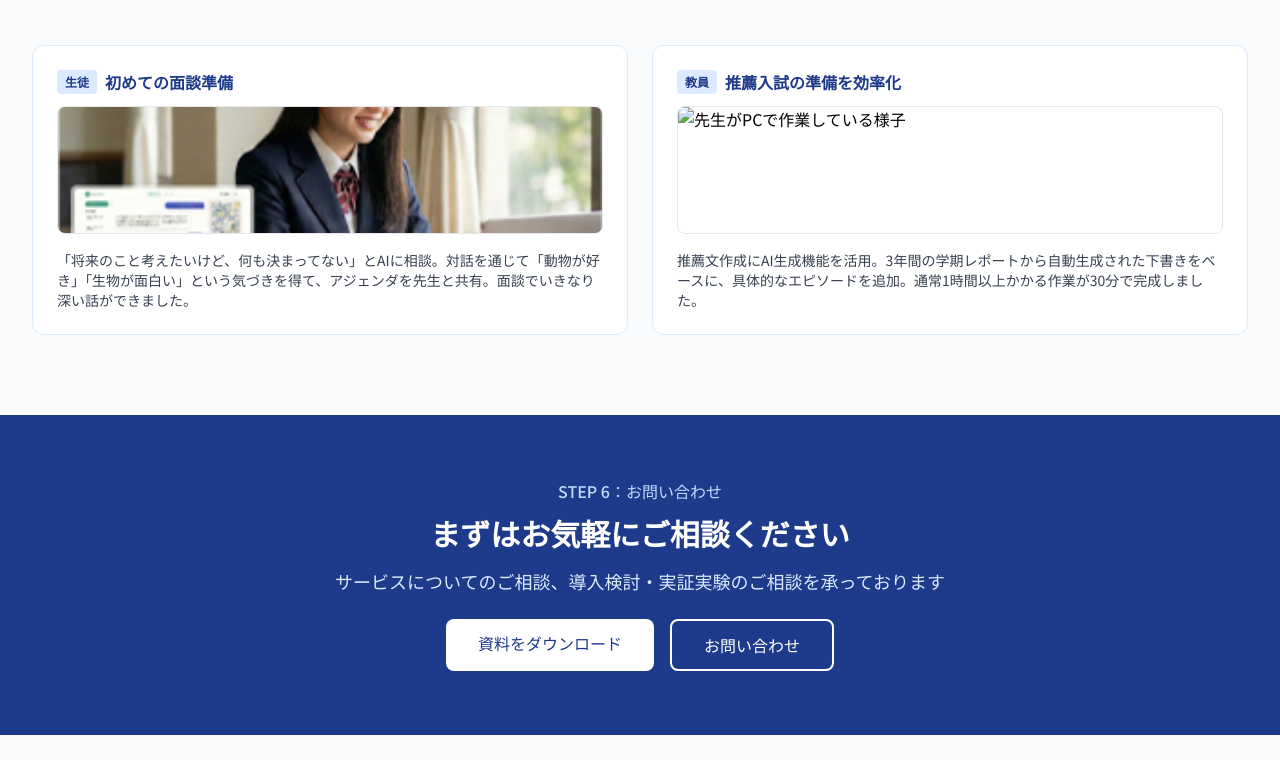
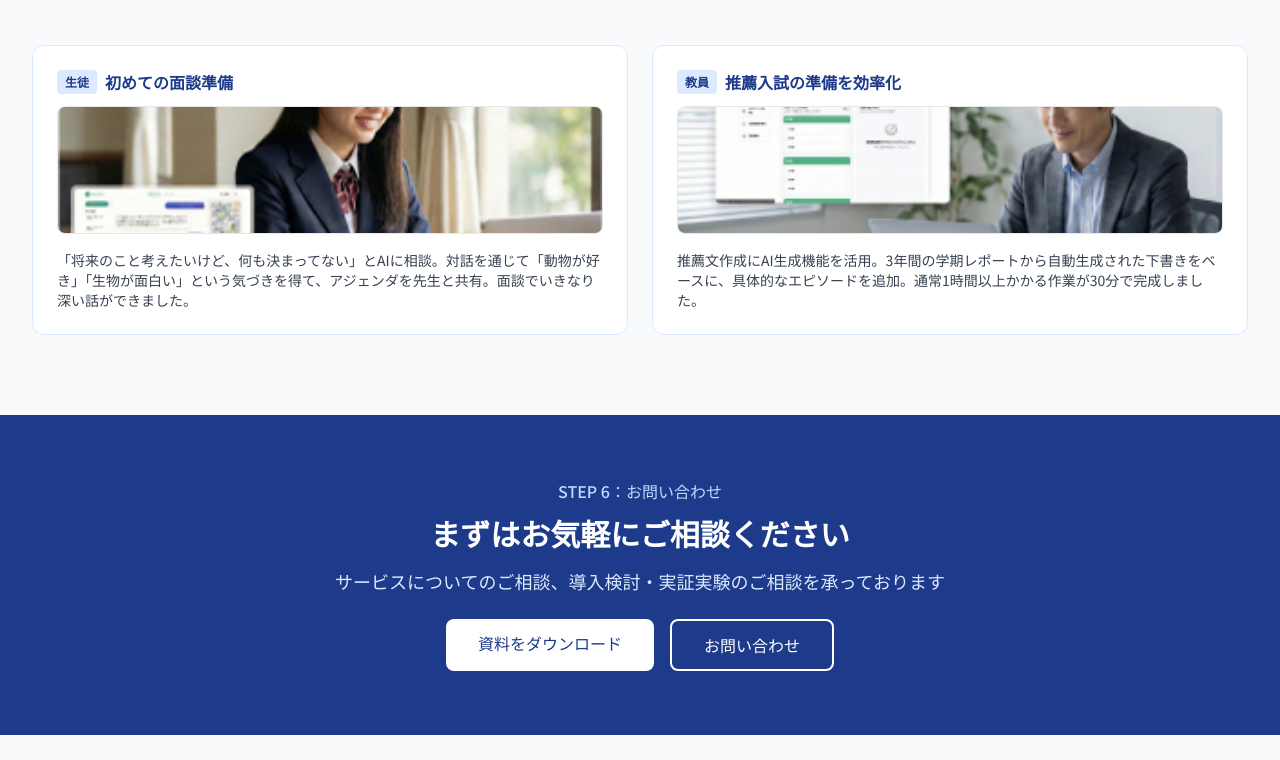
Before and after one commit to tsuchiya-ryosuke/plus-incs-webpage, a plain HTML site: page index.html in a window 1280 px wide. Shown: the part 5809-6569 px from the top of the page. Drawn offline with nearby package versions, Linux system fonts and the light colour scheme.

Commit message:
Fix teacher scene image

```diff
--- a/index.html
+++ b/index.html
@@ -601,7 +601,7 @@
                         <span class="bg-blue-100 text-blue-900 text-xs font-bold px-2 py-1 rounded mr-2">教員</span>
                         <h3 class="font-bold text-blue-900">推薦入試の準備を効率化</h3>
                     </div>
-                    <img src="./assets/images/teachr.webp" alt="先生がPCで作業している様子" class="h-32 w-full rounded-lg border border-gray-200 object-cover mb-4">
+                    <img src="./assets/images/teacher.webp" alt="先生がPCで作業している様子" class="h-32 w-full rounded-lg border border-gray-200 object-cover mb-4">
                     <p class="text-gray-700 text-sm">
                         推薦文作成にAI生成機能を活用。3年間の学期レポートから自動生成された下書きをベースに、具体的なエピソードを追加。通常1時間以上かかる作業が30分で完成しました。
                     </p>
```
Also changed, not shown: assets/images/teacher.webp (renamed from assets/images/ teacher.webp).
